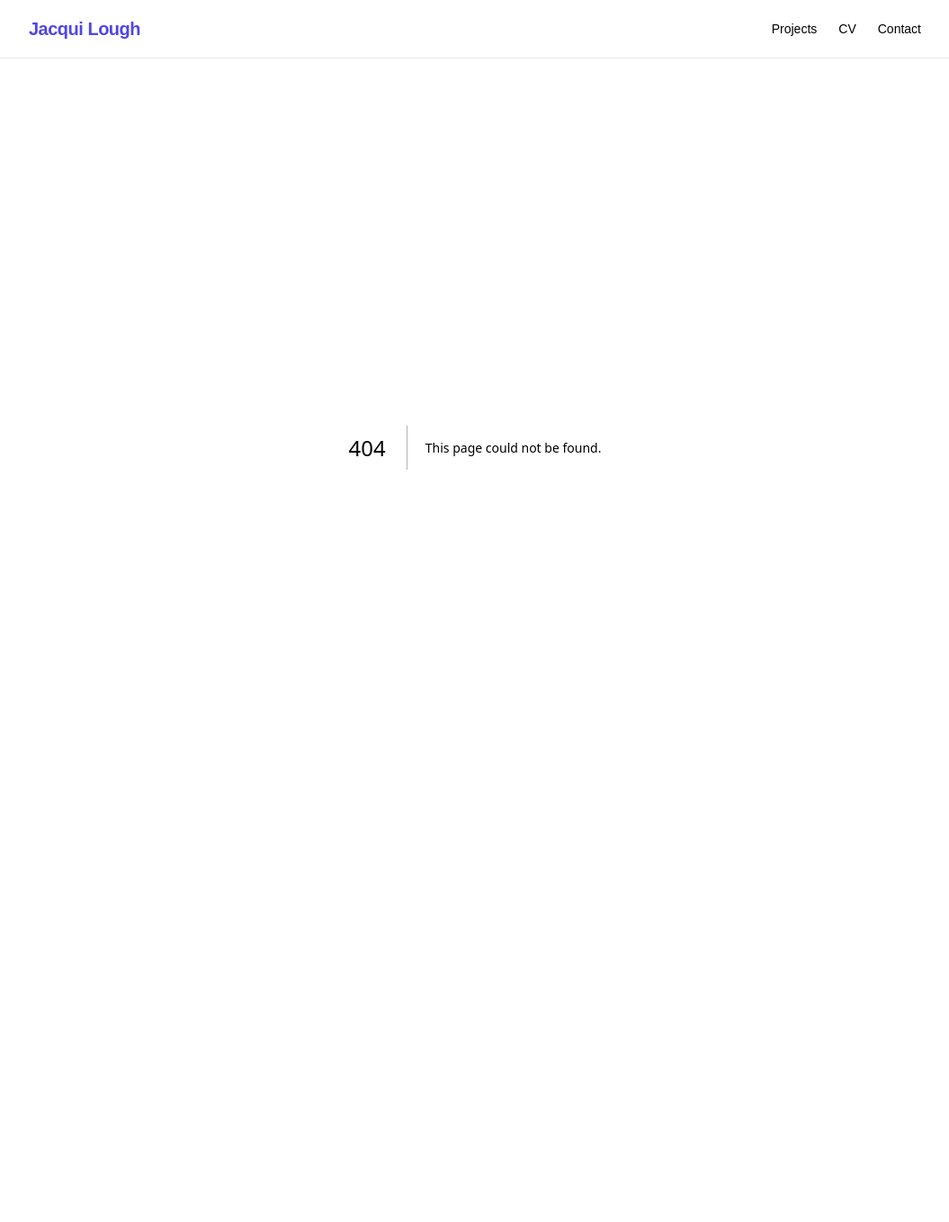
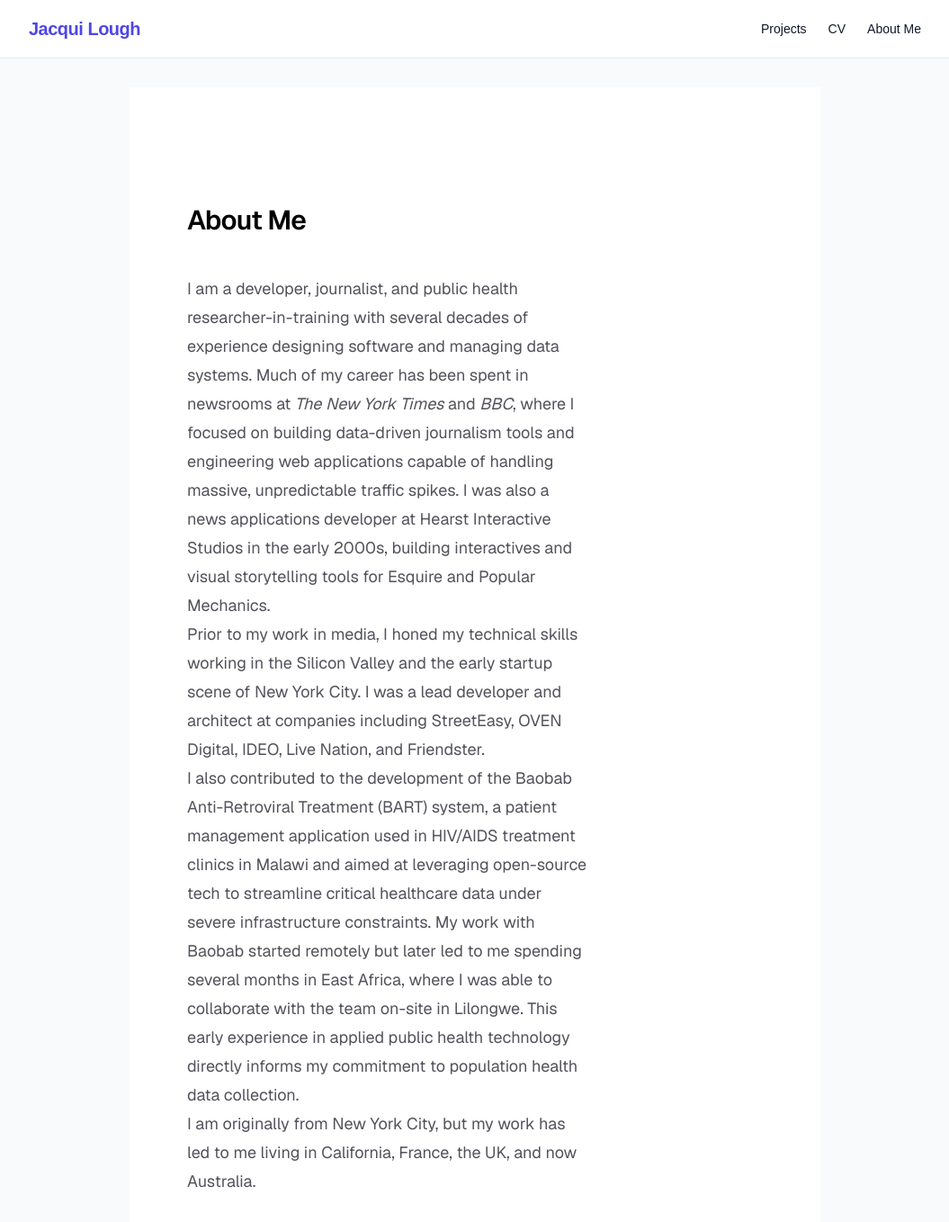
Before and after one commit to jacqui/portfolio, a Next.js app: page /about in a window 1280 px wide. Before the commit this address had no page. Shown: the top 1358 px of the page at 90% size, without its empty margins (112-1167 px from the left). Before the commit the page ends 929 px from the top, so only its background shows below. Built offline with nearby package versions, Linux system fonts and the light colour scheme.

Commit message:
added my cv and an about page

```diff
--- /dev/null
+++ b/src/app/about/page.tsx
@@ -0,0 +1,44 @@
+export default function AboutPage() {
+  return (
+    <div className="flex flex-col flex-1 items-center font-sans">
+      <main className="flex flex-1 w-full max-w-3xl flex-col py-32 px-16 bg-white">
+        <h1 className="text-3xl font-semibold leading-10 tracking-tight text-black mb-10">
+          About Me
+        </h1>
+        <p className="max-w-md text-lg leading-8 text-zinc-600">
+          I am a developer, journalist, and public health researcher-in-training
+          with several decades of experience designing software and managing
+          data systems. Much of my career has been spent in newsrooms at{" "}
+          <em>The New York Times</em> and <em>BBC</em>, where I focused on
+          building data-driven journalism tools and engineering web applications
+          capable of handling massive, unpredictable traffic spikes. I was also
+          a news applications developer at Hearst Interactive Studios in the
+          early 2000s, building interactives and visual storytelling tools for
+          Esquire and Popular Mechanics.
+        </p>
+        <p className="max-w-md text-lg leading-8 text-zinc-600">
+          Prior to my work in media, I honed my technical skills working in the
+          Silicon Valley and the early startup scene of New York City. I was a
+          lead developer and architect at companies including StreetEasy, OVEN
+          Digital, IDEO, Live Nation, and Friendster.
+        </p>
+        <p className="max-w-md text-lg leading-8 text-zinc-600">
+          I also contributed to the development of the Baobab Anti-Retroviral
+          Treatment (BART) system, a patient management application used in
+          HIV/AIDS treatment clinics in Malawi and aimed at leveraging
+          open-source tech to streamline critical healthcare data under severe
+          infrastructure constraints. My work with Baobab started remotely but
+          later led to me spending several months in East Africa, where I was
+          able to collaborate with the team on-site in Lilongwe. This early
+          experience in applied public health technology directly informs my
+          commitment to population health data collection.
+        </p>
+        <p className="max-w-md text-lg leading-8 text-zinc-600"></p>
+        <p className="max-w-md text-lg leading-8 text-zinc-600">
+          I am originally from New York City, but my work has led to me living
+          in California, France, the UK, and now Australia.
+        </p>
+      </main>
+    </div>
+  );
+}
--- a/src/app/layout.tsx
+++ b/src/app/layout.tsx
@@ -49,16 +49,18 @@
                 Projects
               </a>
               <a
-                href="#"
+                href="/cv.pdf"
                 className="hover:text-brand-primary transition-colors"
+                target="_blank"
+                rel="noopener noreferrer"
               >
                 CV
               </a>
               <a
-                href="#"
+                href="/about"
                 className="hover:text-brand-primary transition-colors"
               >
-                Contact
+                About Me
               </a>
             </nav>
           </div>
```
Also changed, not shown: 1 other file (tests, documents, lock files or other folders).
